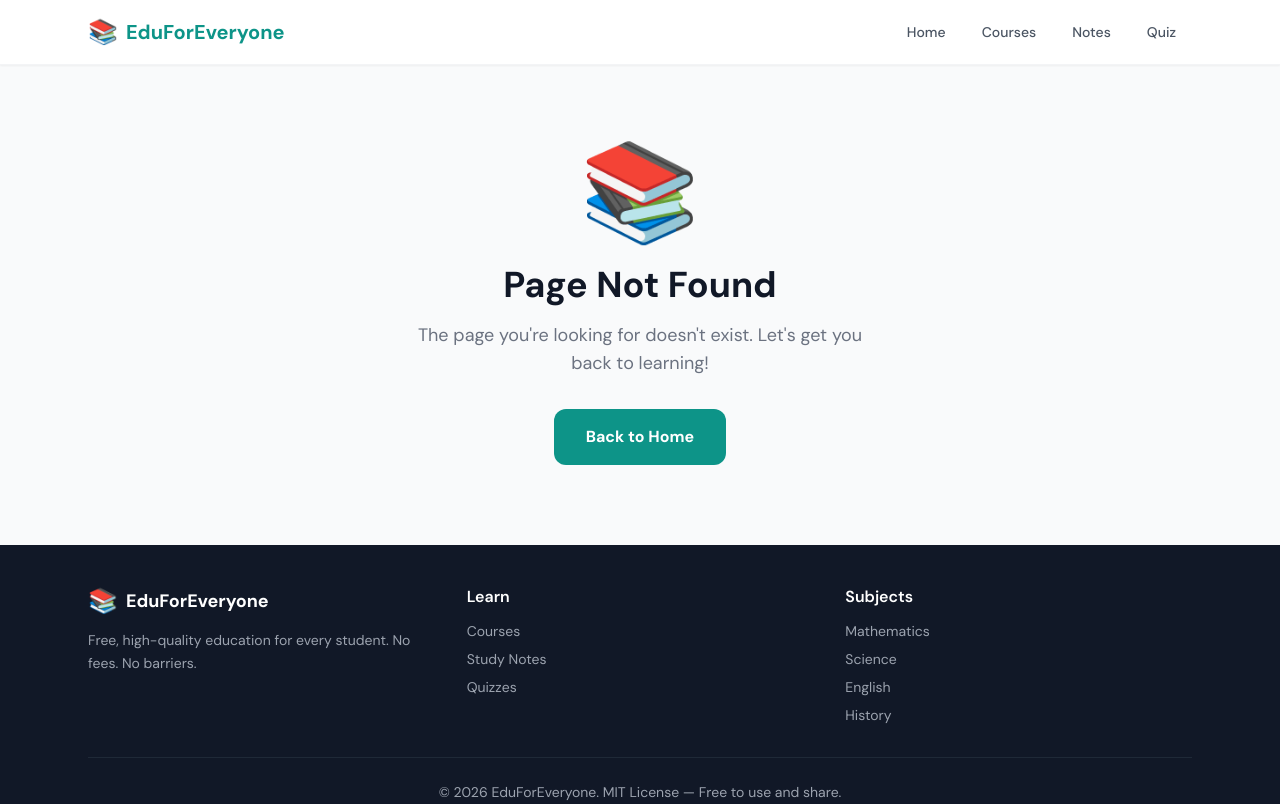
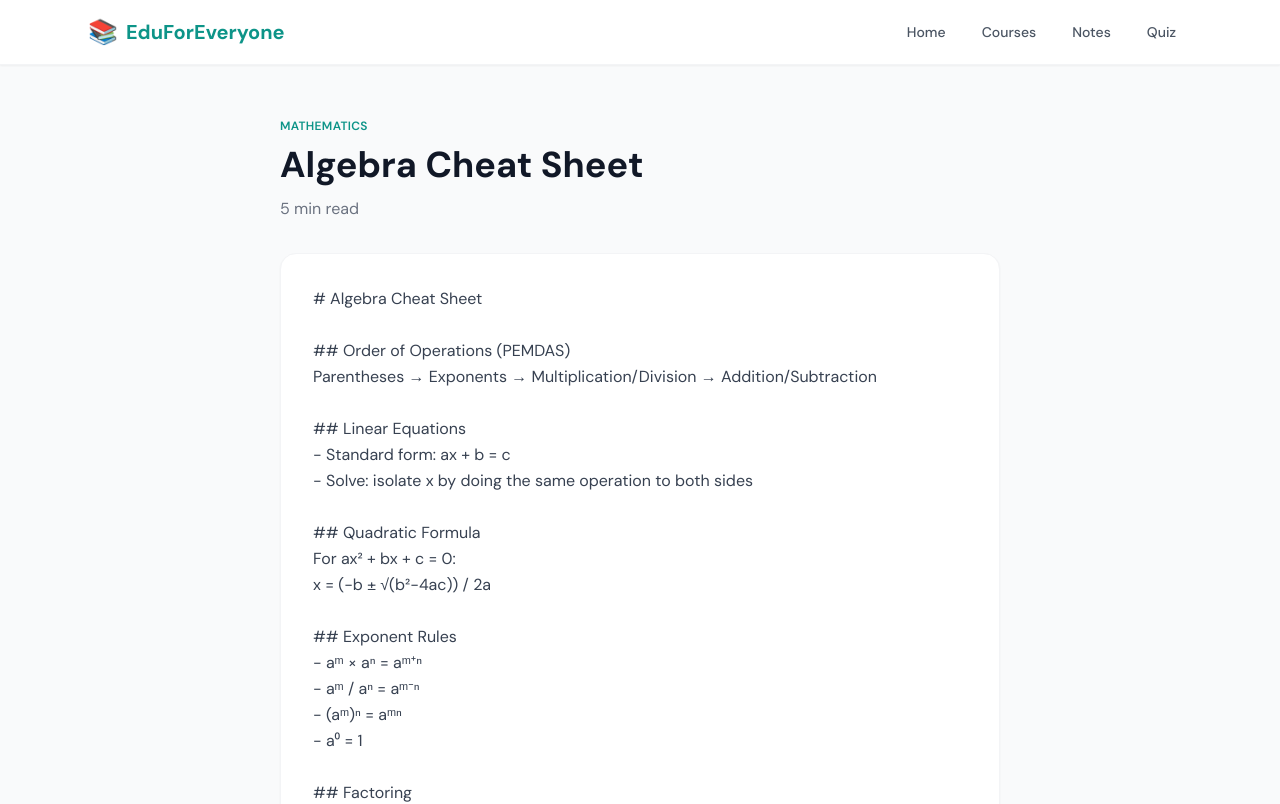
Before and after one commit to azlaneduforeveryone-svg/Eduforeveryone-website, a Next.js app: page /notes/algebra-cheatsheet in a window 1280 px wide. Before the commit this address had no page. Shown: the top 804 px of the page. Built offline with nearby package versions, Linux system fonts and the light colour scheme; a web font is replaced by a local one.

Commit message:
Implement NoteDetailPage with static params generation

```diff
--- /dev/null
+++ b/app/notes/[id]/page.tsx
@@ -0,0 +1,26 @@
+import { getNoteById, getAllNotes } from '@/lib/data';
+import { notFound } from 'next/navigation';
+
+export async function generateStaticParams() {
+  return getAllNotes().map((n) => ({ id: n.id }));
+}
+
+export default function NoteDetailPage({ params }: { params: { id: string } }) {
+  const note = getNoteById(params.id);
+  if (!note) notFound();
+
+  return (
+    <div className="max-w-3xl mx-auto px-4 sm:px-6 py-12">
+      <div className="mb-8">
+        <span className="text-xs font-semibold text-teal-600 uppercase tracking-wide">{note.subject}</span>
+        <h1 className="text-4xl font-bold text-gray-900 mt-2 mb-3">{note.title}</h1>
+        <p className="text-gray-500">{note.readTime} read</p>
+      </div>
+      <div className="bg-white rounded-2xl border border-gray-100 shadow-sm p-8">
+        <div className="prose max-w-none text-gray-700 leading-relaxed whitespace-pre-wrap">
+          {note.content}
+        </div>
+      </div>
+    </div>
+  );
+}
```
